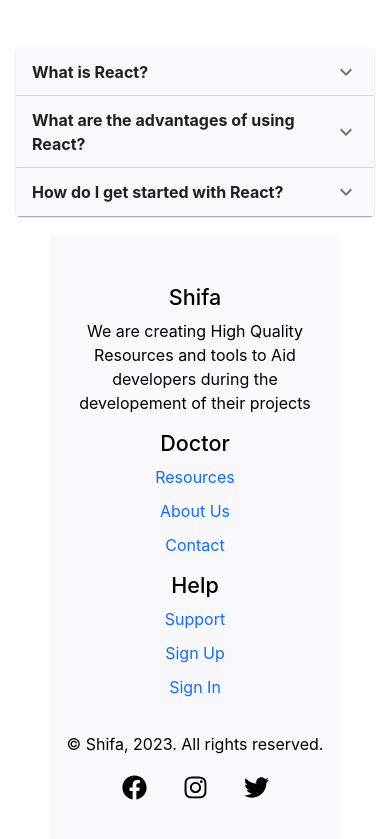
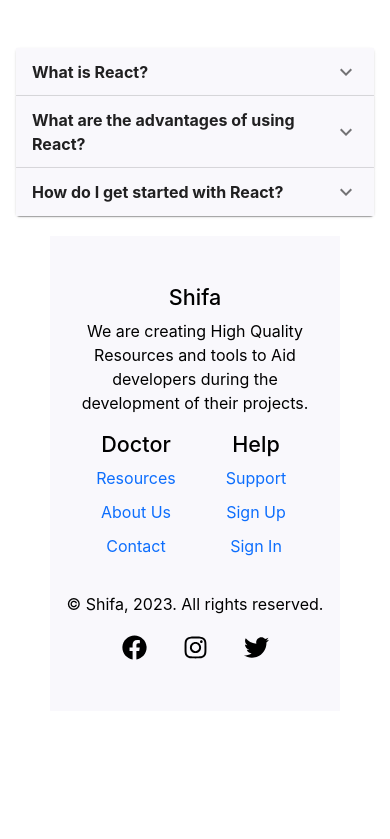
Before and after one commit to hammad8634/dr_ghulam_blog, a React (Create React App) app: page / in a window 390 px wide. Shown: the part 4435-5274 px from the top of the page. After the commit the page ends 5156 px from the top, so only its background shows below. Built offline with nearby package versions, Linux system fonts and the light colour scheme.

Commit message:
updated footer and all other components

```diff
--- a/src/Components/footer.js
+++ b/src/Components/footer.js
@@ -6,18 +6,59 @@ import "../App.css";
 const BlogFooter = () => {
   return (
     <div className="footer-main-container">
-      {" "}
       <footer className=" text-black py-5 footer-container">
         <Container className="justify-content-center">
           <Row>
             <Col md={4}>
               <h4>Shifa</h4>
-              <p className="fs-6">
+              <p className="fs-6 ">
                 We are creating High Quality Resources and tools to Aid
-                developers during the developement of their projects
+                developers during the development of their projects.
               </p>
             </Col>
-            <Col md={4}>
+            <Row className="d-md-none">
+              <Col xs={6}>
+                <h4>Doctor</h4>
+                <ul className="list-unstyled">
+                  <li>
+                    <a href="#" className="footer-list">
+                      Resources
+                    </a>
+                  </li>
+                  <li>
+                    <a href="#" className="footer-list">
+                      About Us
+                    </a>
+                  </li>
+                  <li>
+                    <a href="#" className="footer-list">
+                      Contact
+                    </a>
+                  </li>
+                </ul>
+              </Col>
+              <Col xs={6}>
+                <h4>Help</h4>
+                <ul className="list-unstyled">
+                  <li>
+                    <a href="#" className="footer-list">
+                      Support
+                    </a>
+                  </li>
+                  <li>
+                    <a href="#" className="footer-list">
+                      Sign Up
+                    </a>
+                  </li>
+                  <li>
+                    <a href="#" className="footer-list">
+                      Sign In
+                    </a>
+                  </li>
+                </ul>
+              </Col>
+            </Row>
+            <Col md={4} className="d-none d-md-block">
               <h4>Doctor</h4>
               <ul className="list-unstyled">
                 <li>
@@ -37,7 +78,7 @@ const BlogFooter = () => {
                 </li>
               </ul>
             </Col>
-            <Col md={4}>
+            <Col md={4} className="d-none d-md-block">
               <h4>Help</h4>
               <ul className="list-unstyled">
                 <li>
@@ -57,7 +98,7 @@ const BlogFooter = () => {
                 </li>
               </ul>
             </Col>
-          </Row>{" "}
+          </Row>
         </Container>
         <div className="d-flex justify-content-center">
           <Row className="mt-3">
```
